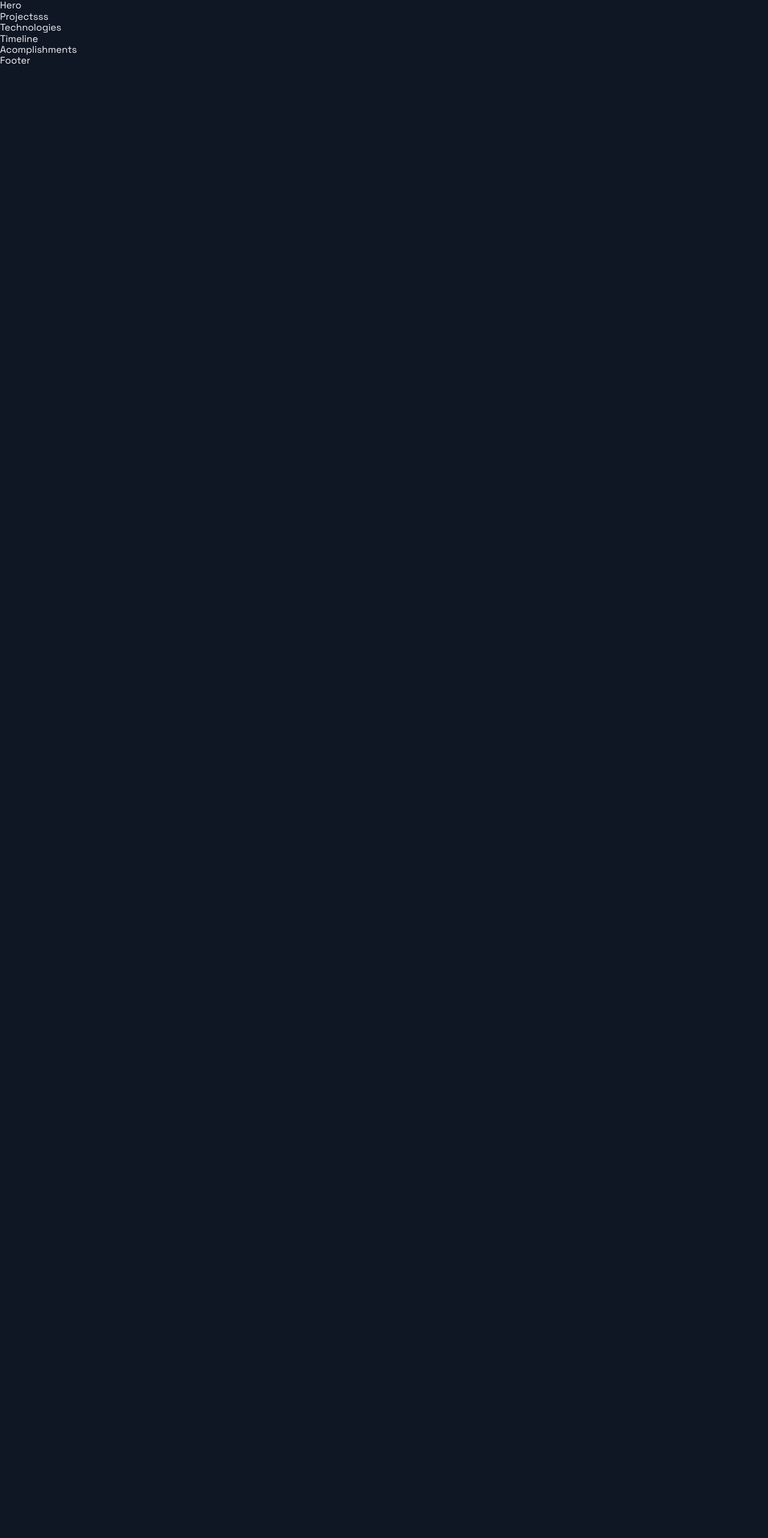
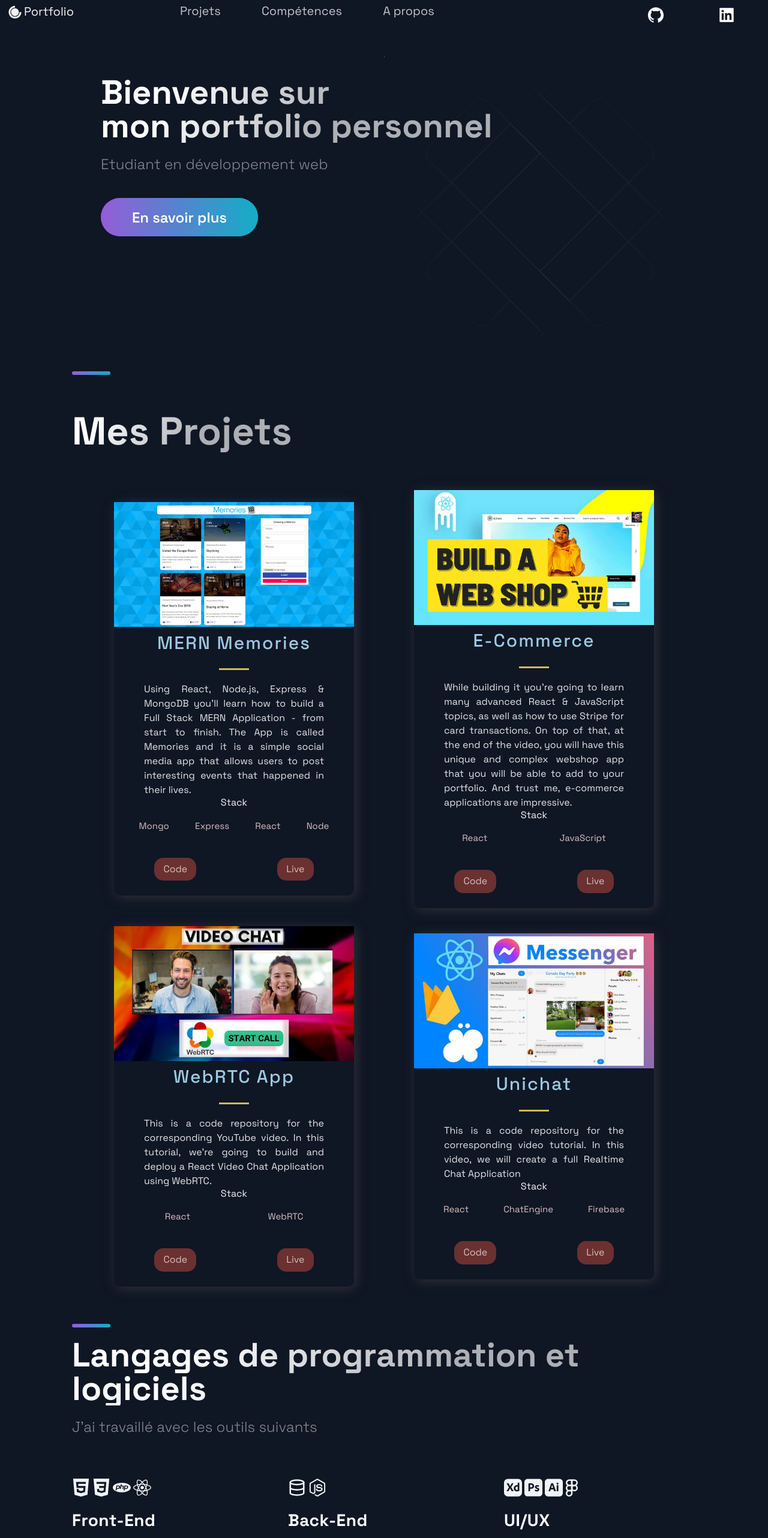
Before and after one commit to JuanR-T/Portfolio, a Next.js app: page / in a window 1280 px wide. Shown: the part 18-2582 px from the top of the page at 60% size. Before the commit the page ends 800 px from the top, so only its background shows below. Built offline with nearby package versions, Linux system fonts and the light colour scheme.

Commit message:
Header, hero, cards

```diff
--- a/package.json
+++ b/package.json
@@ -11,8 +11,8 @@
     "next": "10.2.3",
     "react": "17.0.2",
     "react-dom": "17.0.2",
+    "react-icons": "^4.2.0",
     "styled-components": "^5.3.0",
-    "styled-normalize": "^8.0.7",
-    "react-icons": "^4.2.0"
+    "styled-normalize": "^8.0.7"
   }
 }
--- a/src/components/Header/Header.js
+++ b/src/components/Header/Header.js
@@ -3,12 +3,54 @@ import React from 'react';
 import { AiFillGithub, AiFillInstagram, AiFillLinkedin } from 'react-icons/ai';
 import { DiCssdeck } from 'react-icons/di';
 
-import { Container, Div1, Div2, Div3, NavLink, SocialIcons } from './HeaderStyles';
+import { Container, Div1, Div2, Div3, NavLink, SocialIcons, Span } from './HeaderStyles';
 
 const Header = () =>  (
-  <div>
-    Header
-  </div>
+    <Container>
+        <Div1>
+            <Link href="/">
+
+              <a style ={{ display : "flex", alignItems :"center", color: 'whitesmoke', marginBottom: '15px'}}>
+                  <DiCssdeck size="3rem"/> <Span>Portfolio</Span>
+              </a>
+
+            </Link>
+        </Div1>
+
+        <Div2>
+
+          <li>
+            <Link href="#projets">
+              <NavLink>Projets</NavLink>
+            </Link>
+          </li>
+
+          <li>
+            <Link href="#competences">
+              <NavLink>Compétences</NavLink>
+            </Link>
+          </li>
+
+          <li>
+            <Link href="#apropos">
+              <NavLink>A propos</NavLink>
+            </Link>
+          </li>
+
+        </Div2>
+
+        <Div3>
+
+            <SocialIcons href="https://github.com/JuanR-T">
+              <AiFillGithub size="3rem"/>
+            </SocialIcons>
+
+            <SocialIcons href="https://www.linkedin.com/in/juan-r-3699b51aa/">
+              <AiFillLinkedin size="3rem"/>
+            </SocialIcons>
+
+        </Div3>
+    </Container>
 );
 
 export default Header;
--- a/src/components/Header/HeaderStyles.js
+++ b/src/components/Header/HeaderStyles.js
@@ -17,6 +17,11 @@ export const Container = styled.div`
     grid-row-gap: 0.5rem;
   }
 `;
+
+export const Span = styled.span`
+  font-size: 2rem;
+`;
+
 export const Div1 = styled.div`
   grid-area: 1 / 1 / 2 / 2;
   display: flex;
--- a/src/components/Hero/Hero.js
+++ b/src/components/Hero/Hero.js
@@ -4,10 +4,20 @@ import { Section, SectionText, SectionTitle } from '../../styles/GlobalComponent
 import Button from '../../styles/GlobalComponents/Button';
 import { LeftSection } from './HeroStyles';
 
-const Hero = (props) => (
-  <div>
-    Hero
-  </div>
+const Hero =  () => (
+
+  <Section>
+    <LeftSection>
+      <SectionTitle>
+        Bienvenue sur<br />
+        mon portfolio personnel
+      </SectionTitle>
+      <SectionText>
+        Etudiant en développement web
+      </SectionText>
+      <Button onClick={() => window.location = 'https://www.hetic.net/'}>En savoir plus</Button>
+    </LeftSection>
+  </Section>
 );
 
 export default Hero;
--- a/src/components/Projects/Projects.js
+++ b/src/components/Projects/Projects.js
@@ -5,9 +5,37 @@ import { Section, SectionDivider, SectionTitle } from '../../styles/GlobalCompon
 import { projects } from '../../constants/constants';
 
 const Projects = () => (
-  <div>
-    Projectsss
-  </div>
+  <Section nopadding id="projets">
+    <SectionDivider />
+    <SectionTitle main> Mes Projets</SectionTitle>
+    <GridContainer>
+      {projects.map(({id, image, title, description, tags, source, visit}) =>
+        <BlogCard key={id}>
+          <Img src={image} />
+          <TitleContent>
+            <HeaderThree title>{title}</HeaderThree>
+            <Hr />
+          </TitleContent>
+          <CardInfo>{description}</CardInfo>
+          <div>
+            <TitleContent>Stack</TitleContent>
+            <TagList>
+              {tags.map((tag, i) => (
+                <Tag key ={i}>{tag}</Tag>
+              ))}
+            </TagList>
+          </div>
+          <UtilityList>
+            <ExternalLinks href={visit}>Code</ExternalLinks>
+            <ExternalLinks href={visit}>Live</ExternalLinks>
+          </UtilityList>
+        </BlogCard>
+
+
+
+      )}
+    </GridContainer>
+  </Section>
 );
 
 export default Projects;
--- a/src/components/Technologies/Technologies.js
+++ b/src/components/Technologies/Technologies.js
@@ -1,12 +1,77 @@
 import React from 'react';
-import { DiFirebase, DiReact, DiZend } from 'react-icons/di';
+import {SiAdobexd, SiAdobephotoshop, SiAdobeillustrator, SiHtml5, SiCss3, SiPhp, SiReact } from 'react-icons/si';
+import {DiReact, DiNodejsSmall} from 'react-icons/di';
+import {FiFigma, FiDatabase} from 'react-icons/fi';
+import {FaNodeJs} from 'react-icons/fa';
 import { Section, SectionDivider, SectionText, SectionTitle } from '../../styles/GlobalComponents';
 import { List, ListContainer, ListItem, ListParagraph, ListTitle } from './TechnologiesStyles';
 
 const Technologies = () =>  (
-  <div>
-    Technologies
-  </div>
+ <Section>
+   <SectionDivider />
+   <br/>
+    <SectionTitle id="competences">Langages de programmation et logiciels</SectionTitle>
+    <SectionText>
+        J'ai travaillé avec les outils suivants
+    </SectionText>
+    <List>
+      <ListItem>
+        <div>
+          <SiHtml5 size="3rem" />
+          &nbsp;
+          <SiCss3 size="3rem" />
+          &nbsp;
+          <SiPhp size="3rem" />
+          &nbsp;
+          <SiReact size="3rem" />
+        </div>
+        <br/>
+        <ListContainer>
+          <ListTitle>Front-End</ListTitle>
+          <ListParagraph>
+            Connaissances en <br/>
+            Html, Css, Php, React.js
+          </ListParagraph>
+
+        </ListContainer>
+      </ListItem>
+
+      <ListItem>
+        <div>
+        <FiDatabase size="3rem" />
+        &nbsp;
+        <FaNodeJs size="3rem" />
+        </div>
+        <br/>
+        <ListContainer>
+          <ListTitle>Back-End</ListTitle>
+          <ListParagraph>
+            Connaissances en <br/>
+            Node.js et bases de données
+          </ListParagraph>
+        </ListContainer>
+      </ListItem>
+
+      <ListItem>
+        <div>
+        <SiAdobexd size="3rem" />
+        &nbsp;
+        <SiAdobephotoshop size="3rem" />
+        &nbsp;
+        <SiAdobeillustrator size="3rem" />
+        <FiFigma size="3rem" />
+        </div>
+        <br/>
+        <ListContainer>
+          <ListTitle>UI/UX</ListTitle>
+          <ListParagraph>
+            Connaissances en <br/>
+            logiciels de design
+          </ListParagraph>
+        </ListContainer>
+      </ListItem>
+    </List>
+ </Section>
 );
 
 export default Technologies;
--- a/src/pages/index.js
+++ b/src/pages/index.js
@@ -10,10 +10,10 @@ import { Section } from '../styles/GlobalComponents';
 const Home = () => {
   return (
     <Layout>
-      {/* <Section grid> */}
+      <Section grid>
         <Hero />
-        {/* <BgAnimation /> */}
-      {/* </Section> */}
+        <BgAnimation />
+      </Section>
       <Projects />
       <Technologies />
       <Timeline />
```
